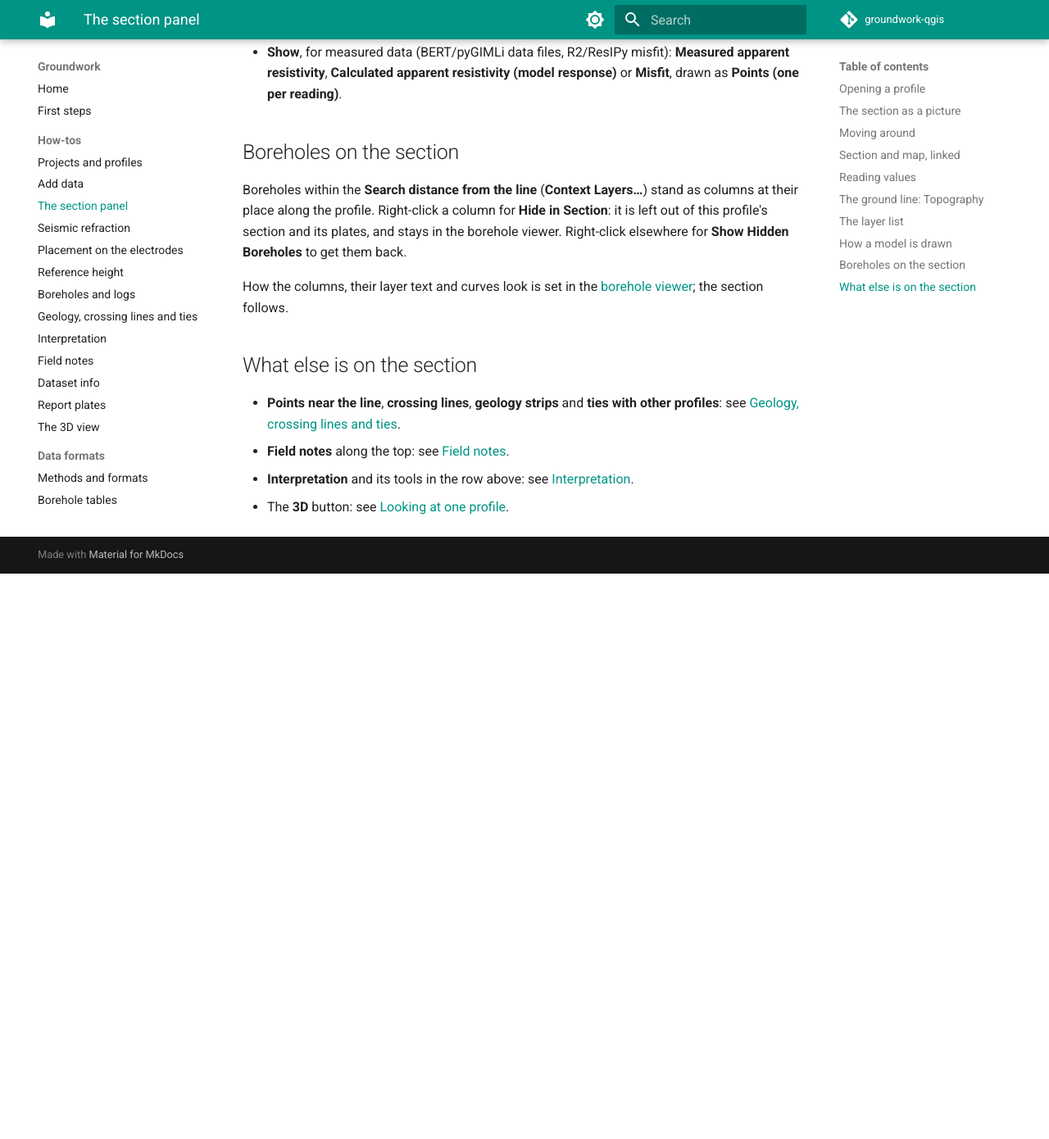
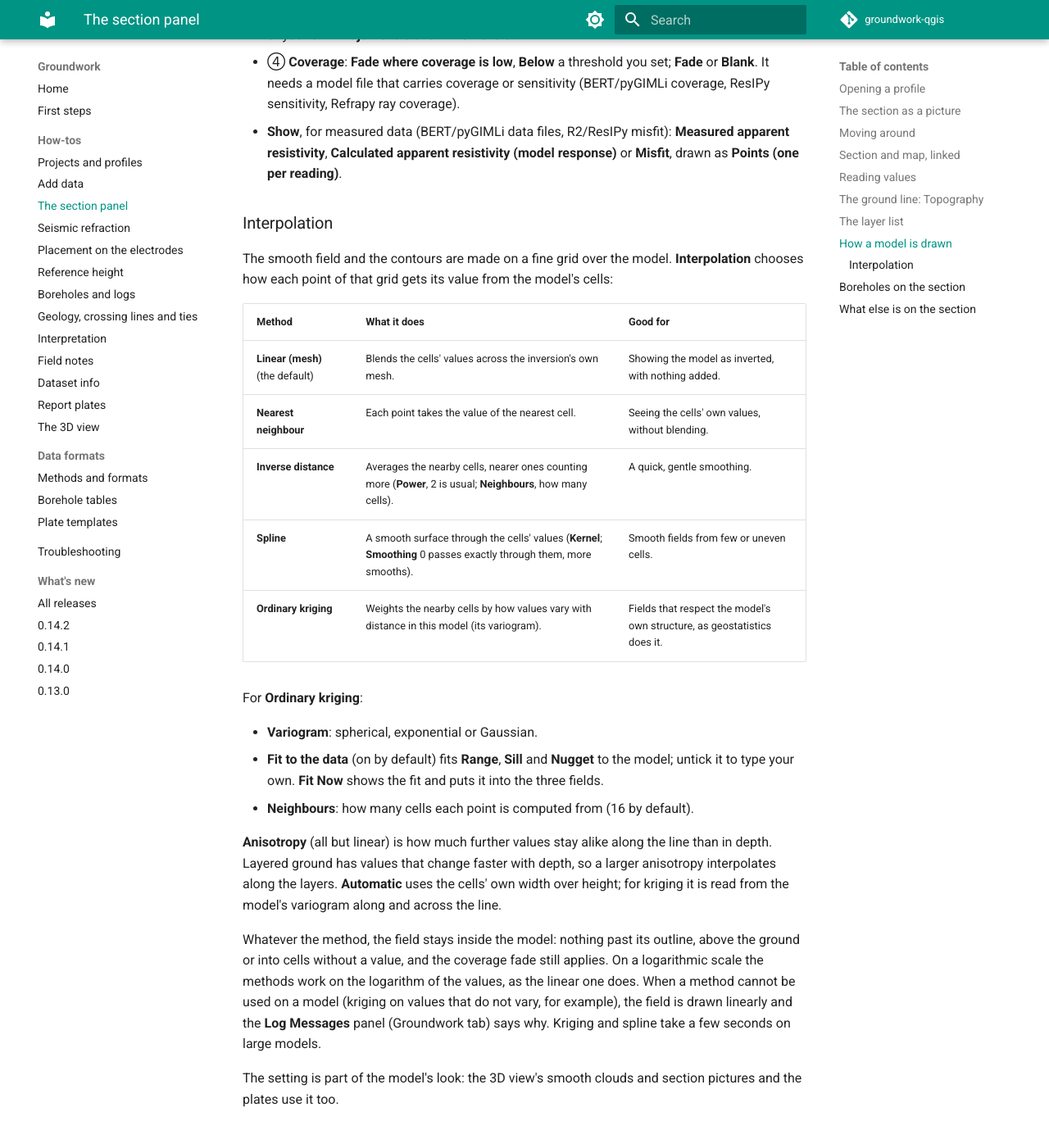
Before and after one commit to SebBenJamin/groundwork-qgis, an MkDocs documentation site: the page built from docs/user/howto/section-panel.md, in a window 1280 px wide and 1400 px high, scrolled down 3983 px. Shown: the top 1390 px of the window at 82% size. Built offline with MkDocs 1.6.1 and Material for MkDocs 9.7.7, drawn with Linux system fonts in a browser that asks for light colours; comment, search, counter and statistics services are not loaded; before the commit the page ends 4683 px from its top, so only the background shows below that; some of the changed text lies outside the part shown.

Commit message:
docs: interpolation methods of the smooth display
What each method does and is good for, kriging's variogram fields, anisotropy, the masks, the fallback note; the Display dialog picture shows the Interpolation row.

Co-Authored-By: Claude Opus 5.5 <noreply@anthropic.com>

```diff
--- a/docs/user/howto/section-panel.md
+++ b/docs/user/howto/section-panel.md
@@ -99,6 +99,8 @@ profile…**. Removing takes the model off the profile; the file stays where it
    - **Contours**, with labels on the lines;
    - **Smooth field + contours**.
 - **Grid cell** of the smooth field: automatic, or your own size in metres.
+- **Interpolation**: how the smooth field and the contours are made from the model's cells
+  (see [Interpolation](#interpolation) below).
 - ③ **Contours**: automatic steps (1-2-5 per decade on a logarithmic scale), your own
   **Spacing**, or your own **Major levels** and **Minor levels**.
 - ④ **Coverage**: **Fade where coverage is low**, **Below** a threshold you set; **Fade** or
@@ -107,6 +109,41 @@ profile…**. Removing takes the model off the profile; the file stays where it
 - **Show**, for measured data (BERT/pyGIMLi data files, R2/ResIPy misfit): **Measured apparent
   resistivity**, **Calculated apparent resistivity (model response)** or **Misfit**, drawn as
   **Points (one per reading)**.
+
+### Interpolation
+
+The smooth field and the contours are made on a fine grid over the model. **Interpolation**
+chooses how each point of that grid gets its value from the model's cells:
+
+| Method | What it does | Good for |
+|---|---|---|
+| **Linear (mesh)** (the default) | Blends the cells' values across the inversion's own mesh. | Showing the model as inverted, with nothing added. |
+| **Nearest neighbour** | Each point takes the value of the nearest cell. | Seeing the cells' own values, without blending. |
+| **Inverse distance** | Averages the nearby cells, nearer ones counting more (**Power**, 2 is usual; **Neighbours**, how many cells). | A quick, gentle smoothing. |
+| **Spline** | A smooth surface through the cells' values (**Kernel**; **Smoothing** 0 passes exactly through them, more smooths). | Smooth fields from few or uneven cells. |
+| **Ordinary kriging** | Weights the nearby cells by how values vary with distance in this model (its variogram). | Fields that respect the model's own structure, as geostatistics does it. |
+
+For **Ordinary kriging**:
+
+- **Variogram**: spherical, exponential or Gaussian.
+- **Fit to the data** (on by default) fits **Range**, **Sill** and **Nugget** to the model; untick
+  it to type your own. **Fit Now** shows the fit and puts it into the three fields.
+- **Neighbours**: how many cells each point is computed from (16 by default).
+
+**Anisotropy** (all but linear) is how much further values stay alike along the line than in
+depth. Layered ground has values that change faster with depth, so a larger anisotropy
+interpolates along the layers. **Automatic** uses the cells' own width over height; for
+kriging it is read from the model's variogram along and across the line.
+
+Whatever the method, the field stays inside the model: nothing past its outline, above the
+ground or into cells without a value, and the coverage fade still applies. On a logarithmic
+scale the methods work on the logarithm of the values, as the linear one does. When a method
+cannot be used on a model (kriging on values that do not vary, for example), the field is drawn
+linearly and the **Log Messages** panel (Groundwork tab) says why. Kriging and spline take a few
+seconds on large models.
+
+The setting is part of the model's look: the 3D view's smooth clouds and section pictures and
+the plates use it too.
 
 ## Boreholes on the section
 
```
Also changed, not shown: docs/images/howto/display.png.
